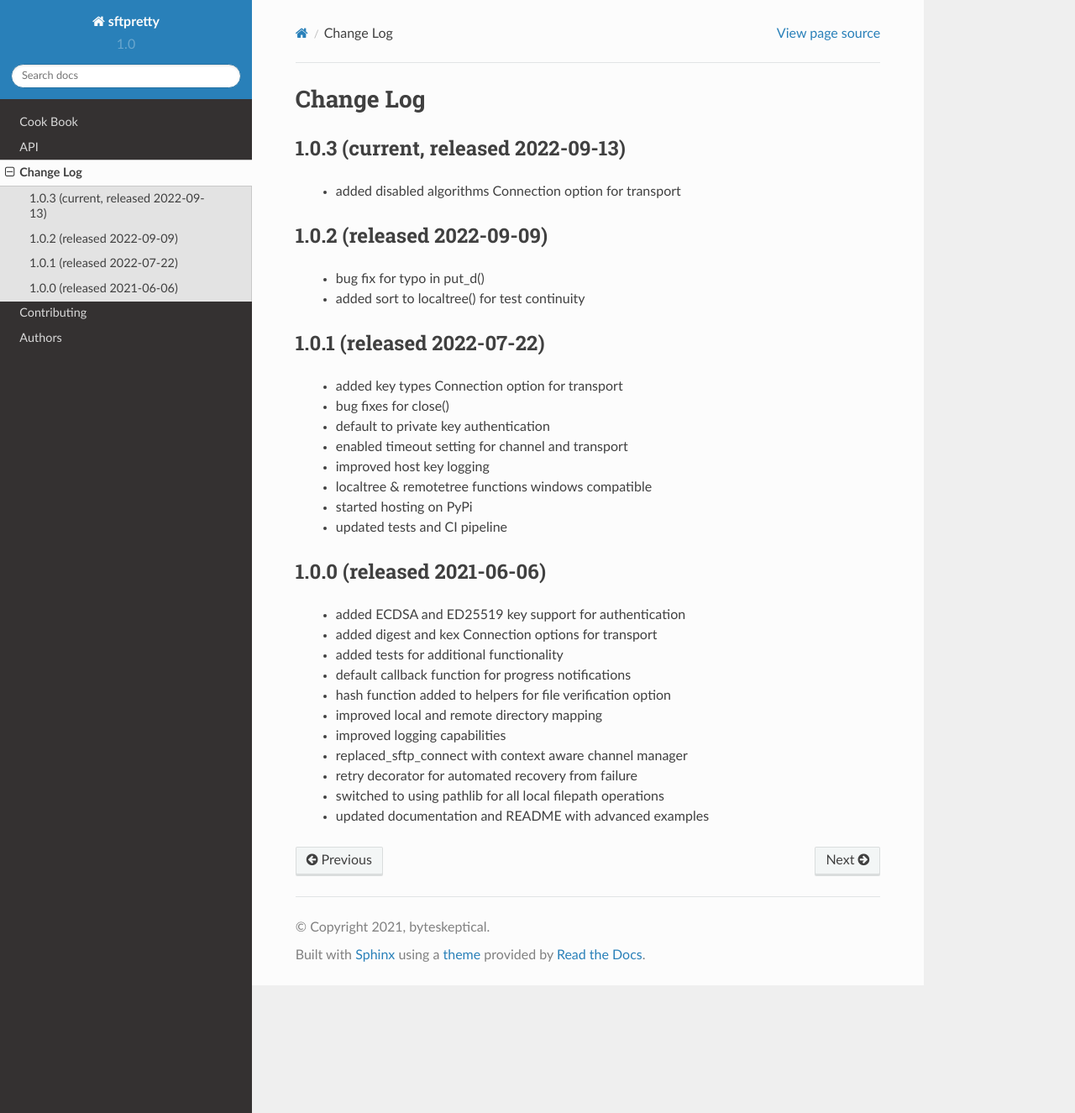
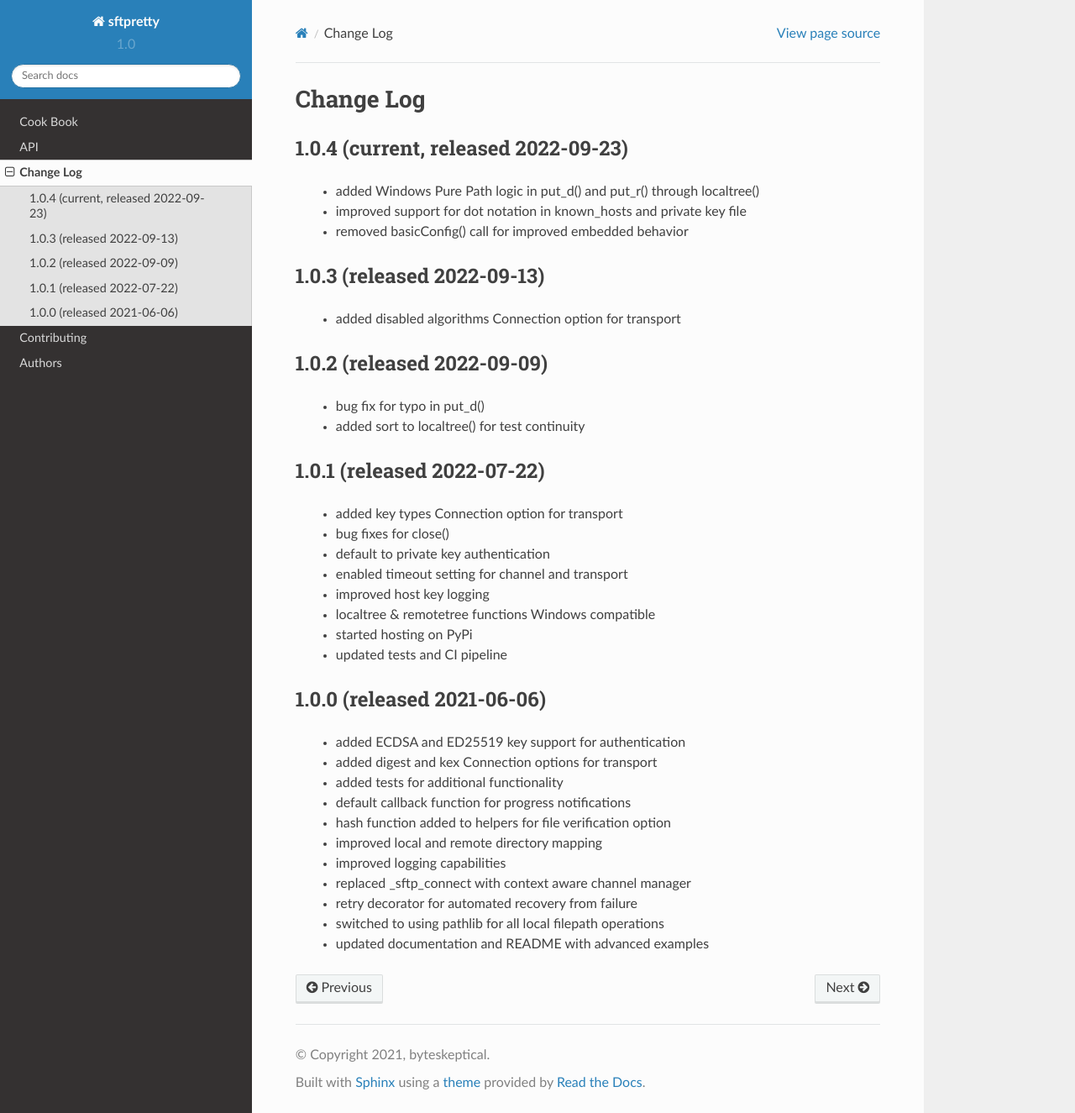
Before and after one commit to byteskeptical/sftpretty, a Sphinx documentation site: the page built from docs/changes.rst, in a window 1280 px wide and 1325 px high. Shown: the whole window at 84% size. Built offline with Sphinx 7.4.7 and the Read the Docs theme 2.0.0, drawn with Linux system fonts in a browser that asks for light colours.

Commit message:
removed basicConfig() call based on feedback, added new lines to end of README to fix PyPi formatting of changelog, version bump

```diff
--- a/docs/changes.rst
+++ b/docs/changes.rst
@@ -1,16 +1,20 @@
 Change Log
-=========
+==========
 
-1.0.3 (current, released 2022-09-13)
+1.0.4 (current, released 2022-09-23)
 ------------------------------------
+    * added Windows Pure Path logic in put_d() and put_r() through localtree()
+    * improved support for dot notation in known_hosts and private key file
+    * removed basicConfig() call for improved embedded behavior
+
+1.0.3 (released 2022-09-13)
+---------------------------
     * added disabled algorithms Connection option for transport
-
 
 1.0.2 (released 2022-09-09)
 ---------------------------
     * bug fix for typo in put_d()
     * added sort to localtree() for test continuity
-
 
 1.0.1 (released 2022-07-22)
 ---------------------------
@@ -19,7 +23,7 @@
     * default to private key authentication
     * enabled timeout setting for channel and transport
     * improved host key logging
-    * localtree & remotetree functions windows compatible
+    * localtree & remotetree functions Windows compatible
     * started hosting on PyPi
     * updated tests and CI pipeline
 
@@ -32,7 +36,7 @@
     * hash function added to helpers for file verification option
     * improved local and remote directory mapping
     * improved logging capabilities
-    * replaced_sftp_connect with context aware channel manager
+    * replaced _sftp_connect with context aware channel manager
     * retry decorator for automated recovery from failure
     * switched to using pathlib for all local filepath operations
     * updated documentation and README with advanced examples
--- a/docs/conf.py
+++ b/docs/conf.py
@@ -56,7 +56,7 @@
 # The short X.Y version.
 version = '1.0'
 # The full version, including alpha/beta/rc tags.
-release = '1.0.1'
+release = '1.0.4'
 
 # The language for content autogenerated by Sphinx. Refer to documentation
 # for a list of supported languages.
--- a/setup.py
+++ b/setup.py
@@ -18,7 +18,7 @@
 
 setup(
     name='sftpretty',
-    version='1.0.3',
+    version='1.0.4',
 
     packages=['sftpretty', ],
 
--- a/sftpretty/__init__.py
+++ b/sftpretty/__init__.py
@@ -2,8 +2,8 @@
 from concurrent.futures import as_completed, ThreadPoolExecutor
 from contextlib import contextmanager
 from functools import partial
-from logging import (basicConfig, getLogger,
-                     DEBUG, debug, ERROR, error, INFO, info, WARNING, warning)
+from logging import (DEBUG, debug, ERROR, error, getLogger, INFO, info,
+                     WARNING, warning)
 from os import environ, utime
 from paramiko import (hostkeys, SFTPClient, Transport, util,
                       AuthenticationException, PasswordRequiredException,
@@ -19,7 +19,6 @@
 from uuid import uuid4 as uuid
 
 
-basicConfig(level=INFO)
 log = getLogger(__name__)
 
 
```
Also changed, not shown: README.rst (line endings or trailing spaces).
